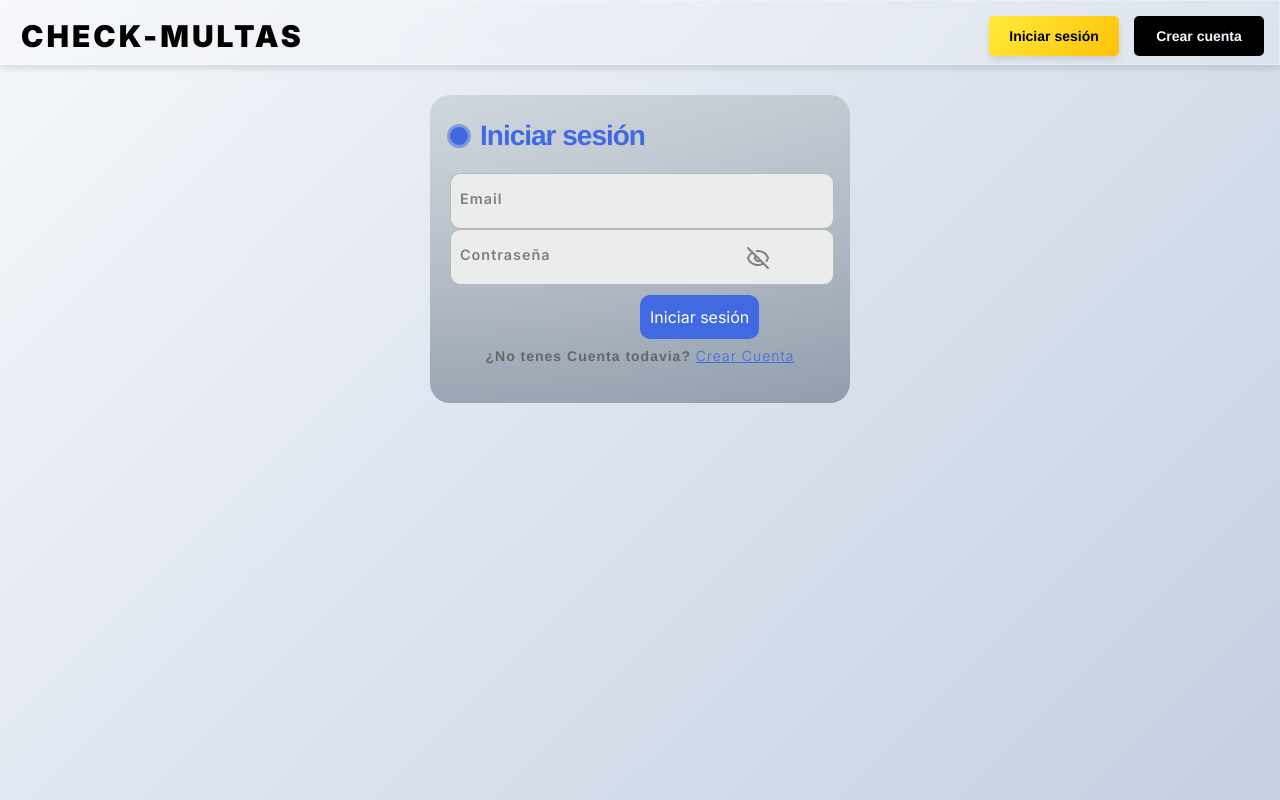
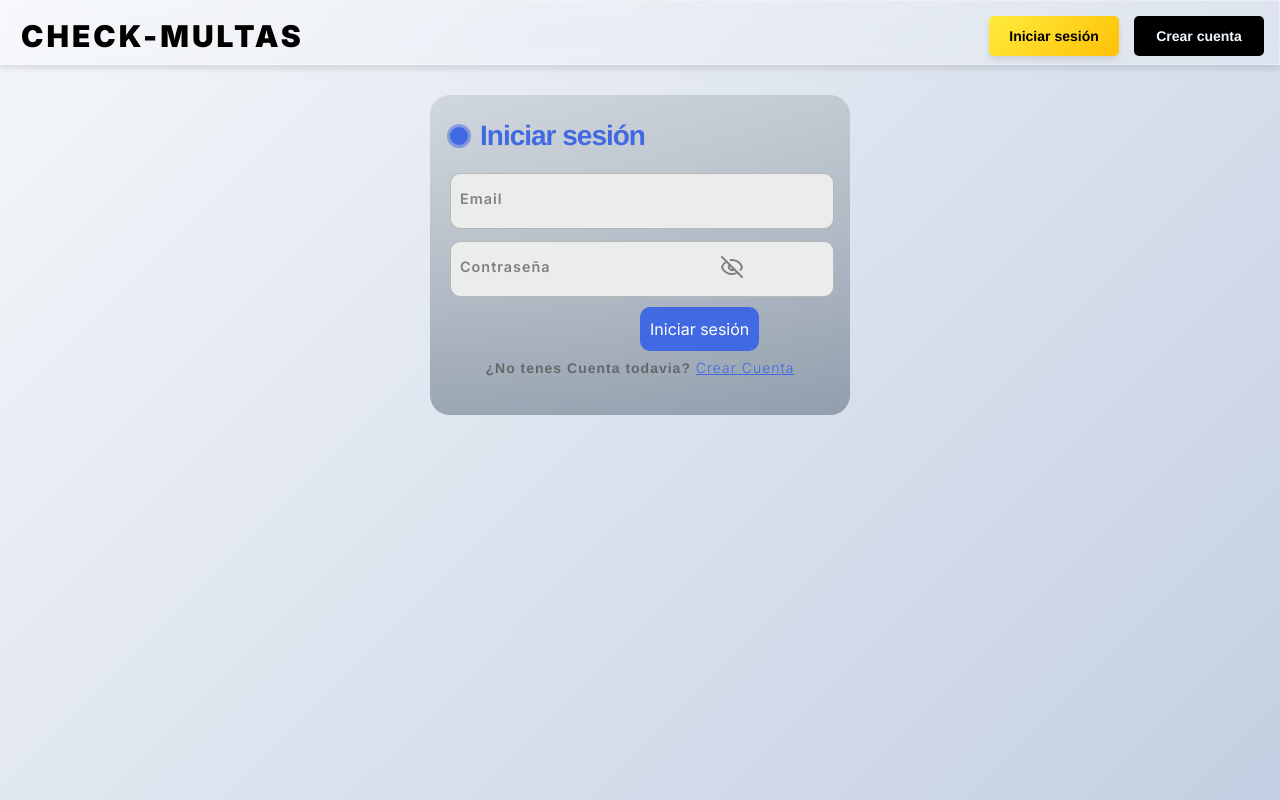
Before and after one commit to Ezegallardo0/checkmultas, a React (Vite) app: page /login in a window 1280 px wide. Built offline with nearby package versions, Linux system fonts and the light colour scheme; a web font is replaced by a local one.

Commit message:
"fixing Icon styles so that the password can be seen"

```diff
--- a/src/pages/login.jsx
+++ b/src/pages/login.jsx
@@ -5,11 +5,10 @@ import Navbar from '../components/Navbar';
 const Login = () => {
   const [email, setEmail] = useState('');
   const [contraseña, setContraseña] = useState('');
-  const [ShPwd, setShPwd] = useState(false);
+  const [showPassword, setShowPassword] = useState(false);
 
   const handleSubmit = (e) => {
     e.preventDefault();
-
     console.log({
       email,
       contraseña
@@ -35,32 +34,33 @@ const Login = () => {
               <span>Email</span>
             </label>
 
-            <label>
+            <label className='pas'>
               <div>
                 <input
                   required
                   placeholder=""
-                  type="password"
+                  type={showPassword ? "text" : "password"}
                   className="input"
                   value={contraseña}
                   onChange={(e) => setContraseña(e.target.value)}
-                />  <span >Contraseña
-                  <svg
-                  xmlns="http://www.w3.org/2000/svg"
-                  width="24"
-                  height="24"
-                  viewBox="0 0 24 24"
-                  fill="none"
-                  stroke="currentColor"
-                  strokeWidth="2"
-                  strokeLinecap="round"
-                  strokeLinejoin="round"
-                  className="lucide lucide-eye-off">
-                  <path d="M10.733 5.076a10.744 10.744 0 0 1 11.205 6.575 1 1 0 0 1 0 .696 10.747 10.747 0 0 1-1.444 2.49" />
-                  <path d="M14.084 14.158a3 3 0 0 1-4.242-4.242" />
-                  <path d="M17.479 17.499a10.75 10.75 0 0 1-15.417-5.151 1 1 0 0 1 0-.696 10.75 10.75 0 0 1 4.446-5.143" />
-                  <path d="m2 2 20 20" />
-                </svg>
+                />
+                <span>
+                  Contraseña
+                  <div onClick={() => setShowPassword(!showPassword)}>
+                    {showPassword ? (
+                      <svg xmlns="http://www.w3.org/2000/svg" width="24" height="24" viewBox="0 0 24 24" fill="none" stroke="currentColor" strokeWidth="2" strokeLinecap="round" strokeLinejoin="round" className="lucide lucide-eye">
+                        <path d="M2.062 12.348a1 1 0 0 1 0-.696 10.75 10.75 0 0 1 19.876 0 1 1 0 0 1 0 .696 10.75 10.75 0 0 1-19.876 0" />
+                        <circle cx="12" cy="12" r="3" />
+                      </svg>
+                    ) : (
+                      <svg xmlns="http://www.w3.org/2000/svg" width="24" height="24" viewBox="0 0 24 24" fill="none" stroke="currentColor" strokeWidth="2" strokeLinecap="round" strokeLinejoin="round" className="lucide lucide-eye-off">
+                        <path d="M10.733 5.076a10.744 10.744 0 0 1 11.205 6.575 1 1 0 0 1 0 .696 10.747 10.747 0 0 1-1.444 2.49" />
+                        <path d="M14.084 14.158a3 3 0 0 1-4.242-4.242" />
+                        <path d="M17.479 17.499a10.75 10.75 0 0 1-15.417-5.151 1 1 0 0 1 0-.696 10.75 10.75 0 0 1 4.446-5.143" />
+                        <path d="m2 2 20 20" />
+                      </svg>
+                    )}
+                  </div>
                 </span>
               </div>
             </label>
--- a/src/pages/register.jsx
+++ b/src/pages/register.jsx
@@ -9,6 +9,7 @@ const Register = () => {
   const [email, setEmail] = useState('');
   const [password, setPassword] = useState('');
   const [confirmPassword, setConfirmPassword] = useState('');
+  const [showPassword, setShowPassword] = useState(false);
 
   const handleSubmit = (e) => {
     e.preventDefault();
@@ -66,23 +67,40 @@ const Register = () => {
           <span>Email</span>
         </label>
 
-      <label>
+        <label className='pas'>
           <input
             required
             placeholder=""
-          type="password"
+            type={showPassword ? "text" : "password"}
             className="input"
             value={password}
             onChange={(e) => setPassword(e.target.value)}
           />
-        <span>Contraseña</span>
+          <span>
+            Contraseña
+            <div onClick={() => setShowPassword(!showPassword)}>
+              {showPassword ? (
+                <svg xmlns="http://www.w3.org/2000/svg" width="24" height="24" viewBox="0 0 24 24" fill="none" stroke="currentColor" strokeWidth="2" strokeLinecap="round" strokeLinejoin="round" className="lucide lucide-eye">
+                  <path d="M2.062 12.348a1 1 0 0 1 0-.696 10.75 10.75 0 0 1 19.876 0 1 1 0 0 1 0 .696 10.75 10.75 0 0 1-19.876 0" />
+                  <circle cx="12" cy="12" r="3" />
+                </svg>
+              ) : (
+                <svg xmlns="http://www.w3.org/2000/svg" width="24" height="24" viewBox="0 0 24 24" fill="none" stroke="currentColor" strokeWidth="2" strokeLinecap="round" strokeLinejoin="round" className="lucide lucide-eye-off">
+                  <path d="M10.733 5.076a10.744 10.744 0 0 1 11.205 6.575 1 1 0 0 1 0 .696 10.747 10.747 0 0 1-1.444 2.49" />
+                  <path d="M14.084 14.158a3 3 0 0 1-4.242-4.242" />
+                  <path d="M17.479 17.499a10.75 10.75 0 0 1-15.417-5.151 1 1 0 0 1 0-.696 10.75 10.75 0 0 1 4.446-5.143" />
+                  <path d="m2 2 20 20" />
+                </svg>
+              )}
+            </div>
+          </span>
         </label>
 
         <label>
           <input
             required
             placeholder=""
-          type="password"
+            type={showPassword ? "text" : "password"}
             className="input"
             value={confirmPassword}
             onChange={(e) => setConfirmPassword(e.target.value)}
--- a/src/styles/login.css
+++ b/src/styles/login.css
@@ -37,12 +37,21 @@
   left: 0px;
   background-color: royalblue;
 }
-img,svg{
-  vertical-align: middle;
-  margin-left: 250%;
-  margin-top: -40px;
+.pas {
+  position: relative;
+  margin-top: 12px;
+}
+.pas svg {
+  position: absolute;
+  left: 280px;
+  top: 50%;
+  transform: translateY(-50%);
   cursor: pointer;
 }
+.input {
+  padding-right: 40px; /* Espacio para el ícono */
+}
+
 .title::before {
   width: 18px;
   height: 18px;
--- a/src/styles/register.css
+++ b/src/styles/register.css
@@ -14,7 +14,20 @@
     font-family: "Inter", sans-serif;
     font-weight: 600;
   }
+  .pas {
+    position: relative;
 
+  }
+  .pas svg {
+    position: absolute;
+    left: 260px;
+    top: 50%;
+    transform: translateY(-50%);
+    cursor: pointer;
+  }
+  .input {
+    padding-right: 40px; /* Espacio para el ícono */
+  }
   .title {
     font-size: 28px;
     color: royalblue;
```
Lines whose indentation alone changed are shown as unchanged.
